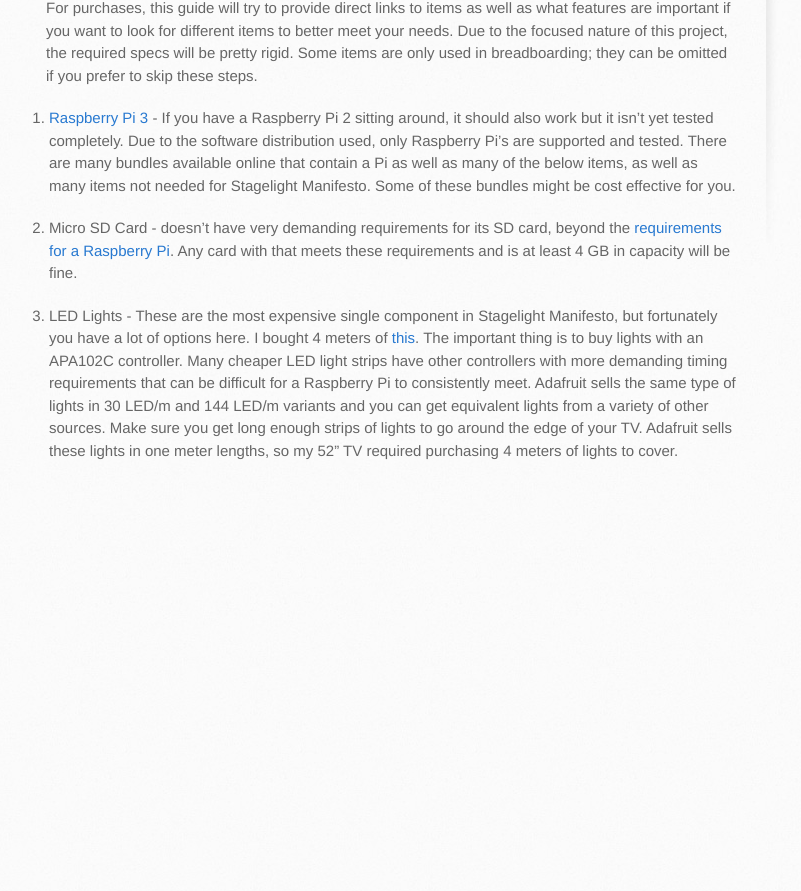
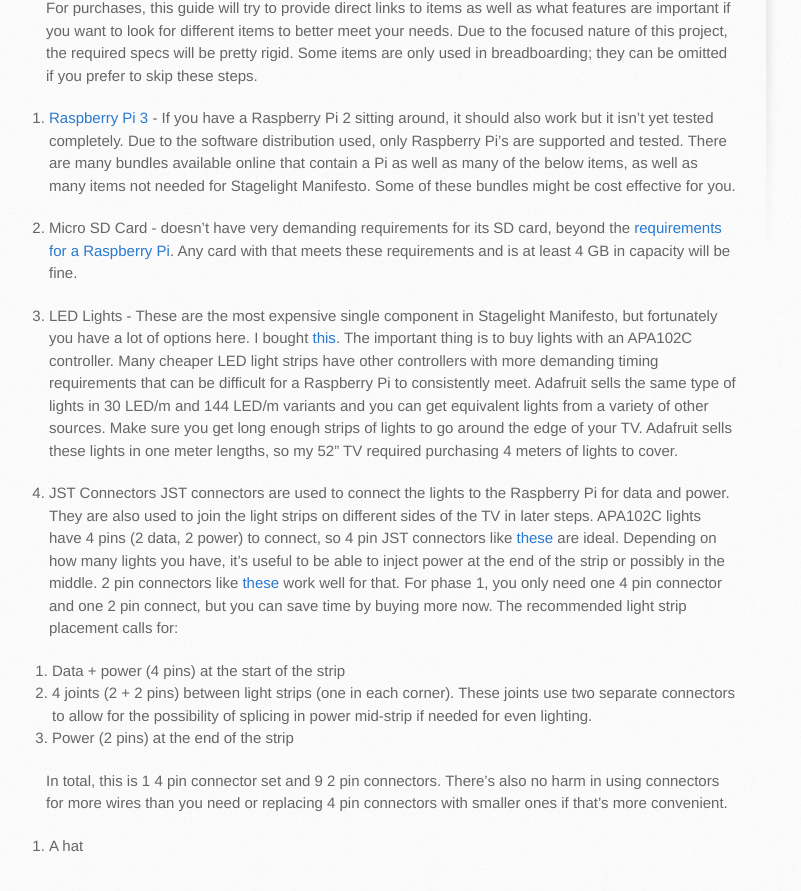
Before and after one commit to kbarnes3/stagelight-manifesto, a Jekyll site: the page built from docs/1_Getting_Started/index.md, in a window 1280 px wide and 900 px high, scrolled down 599 px. Shown: the top 891 px of the window, without its empty margins (124-925 px from the left). Built offline with Jekyll 4.4.1, drawn with Linux system fonts in a browser that asks for light colours; before the commit the page ends 1104 px from its top, so only the background shows below that.

Commit message:
Adding more to the shopping list

```diff
--- a/docs/1_Getting_Started/index.md
+++ b/docs/1_Getting_Started/index.md
@@ -29,9 +29,26 @@
 
 1. LED Lights -
 These are the most expensive single component in {{ site.name }}, but fortunately you have a lot of options here. I bought
-4 meters of [this](https://www.adafruit.com/products/2240). The important thing is to buy lights with an APA102C controller.
+ [this](https://www.adafruit.com/products/2240). The important thing is to buy lights with an APA102C controller.
 Many cheaper LED light strips have other controllers with more demanding timing requirements that can
 be difficult for a Raspberry Pi to consistently meet.
 Adafruit sells the same type of lights in 30 LED/m and 144 LED/m variants and you can get equivalent lights from a variety
 of other sources. Make sure you get long enough strips of lights to go around the edge of your TV. Adafruit sells
 these lights in one meter lengths, so my 52" TV required purchasing 4 meters of lights to cover.
+
+1. JST Connectors
+JST connectors are used to connect the lights to the Raspberry Pi for data and power. They are also used to join the light
+strips on different sides of the TV in later steps. APA102C lights have 4 pins (2 data, 2 power) to connect, so 4 pin JST
+connectors like [these](https://www.adafruit.com/products/578) are ideal. Depending on how many lights you have, it's useful
+to be able to inject power at the end of the strip or possibly in the middle. 2 pin connectors like [these](https://www.adafruit.com/products/2880)
+work well for that. For phase 1, you only need one 4 pin connector and one 2 pin connect, but you can save time by buying more now.
+The recommended light strip placement calls for:
+    1. Data + power (4 pins) at the start of the strip
+    1. 4 joints (2 + 2 pins) between light strips (one in each corner). These joints use two separate connectors to allow
+    for the possibility of splicing in power mid-strip if needed for even lighting.
+    1. Power (2 pins) at the end of the strip
+
+In total, this is 1 4 pin connector set and 9 2 pin connectors.
+There's also no harm in using connectors for more wires than you need or replacing 4 pin connectors with smaller ones if that's more convenient.
+
+1. A hat
```
